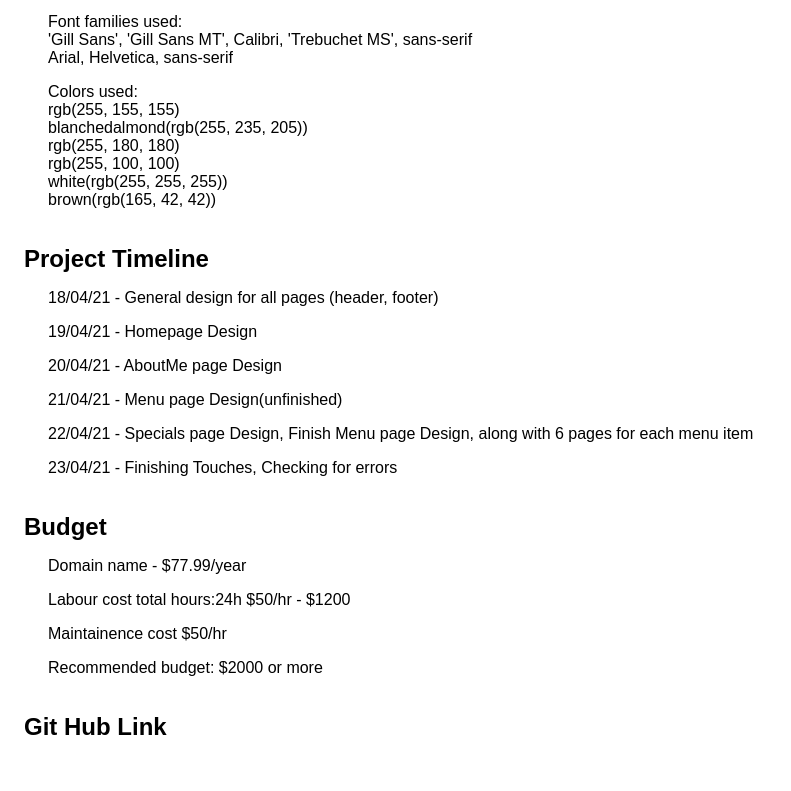
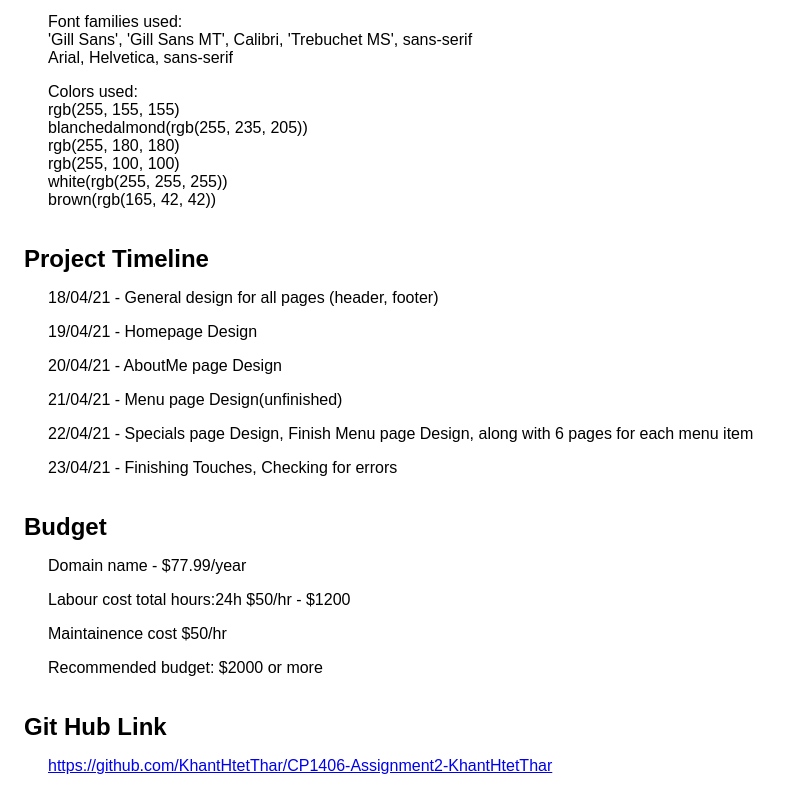
Before and after one commit to KhantHtetThar/CP1406-Assignment2-KhantHtetThar, a plain HTML site: page plan.html in a window 1280 px wide. Shown: the part 1598-2389 px from the top of the page, without its empty margins (0-791 px from the left). Before the commit the page ends 2351 px from the top, so only its background shows below. Drawn offline with Linux system fonts and the light colour scheme.

Commit message:
Update plan.html

```diff
--- a/plan.html
+++ b/plan.html
@@ -75,5 +75,6 @@
 <p>Recommended budget: $2000 or more</p>
 <p></p>
 <h2>Git Hub Link</h2>
+<p><a href="https://github.com/KhantHtetThar/CP1406-Assignment2-KhantHtetThar">https://github.com/KhantHtetThar/CP1406-Assignment2-KhantHtetThar</a></p>
 </body>
 </html>
```
